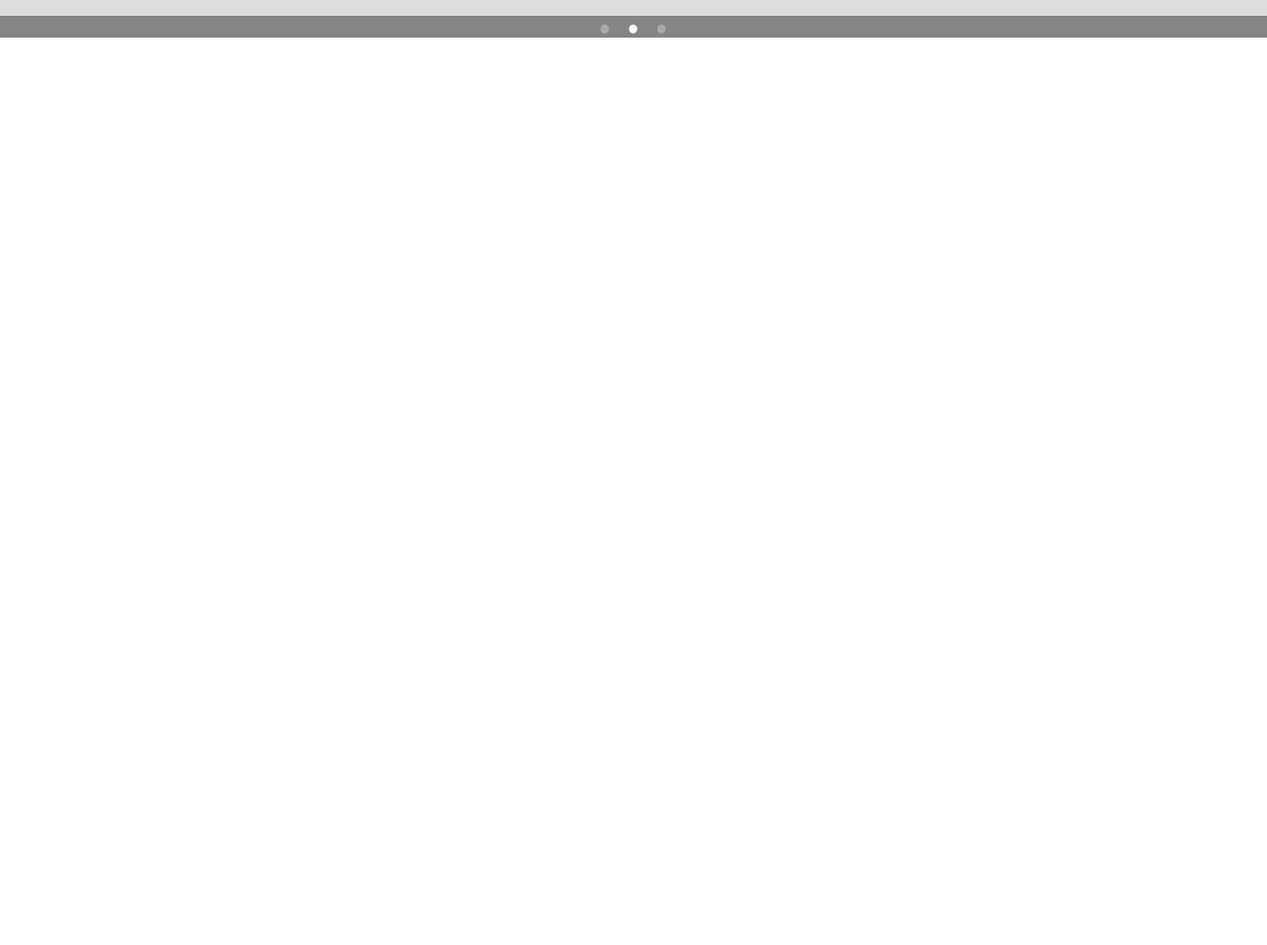
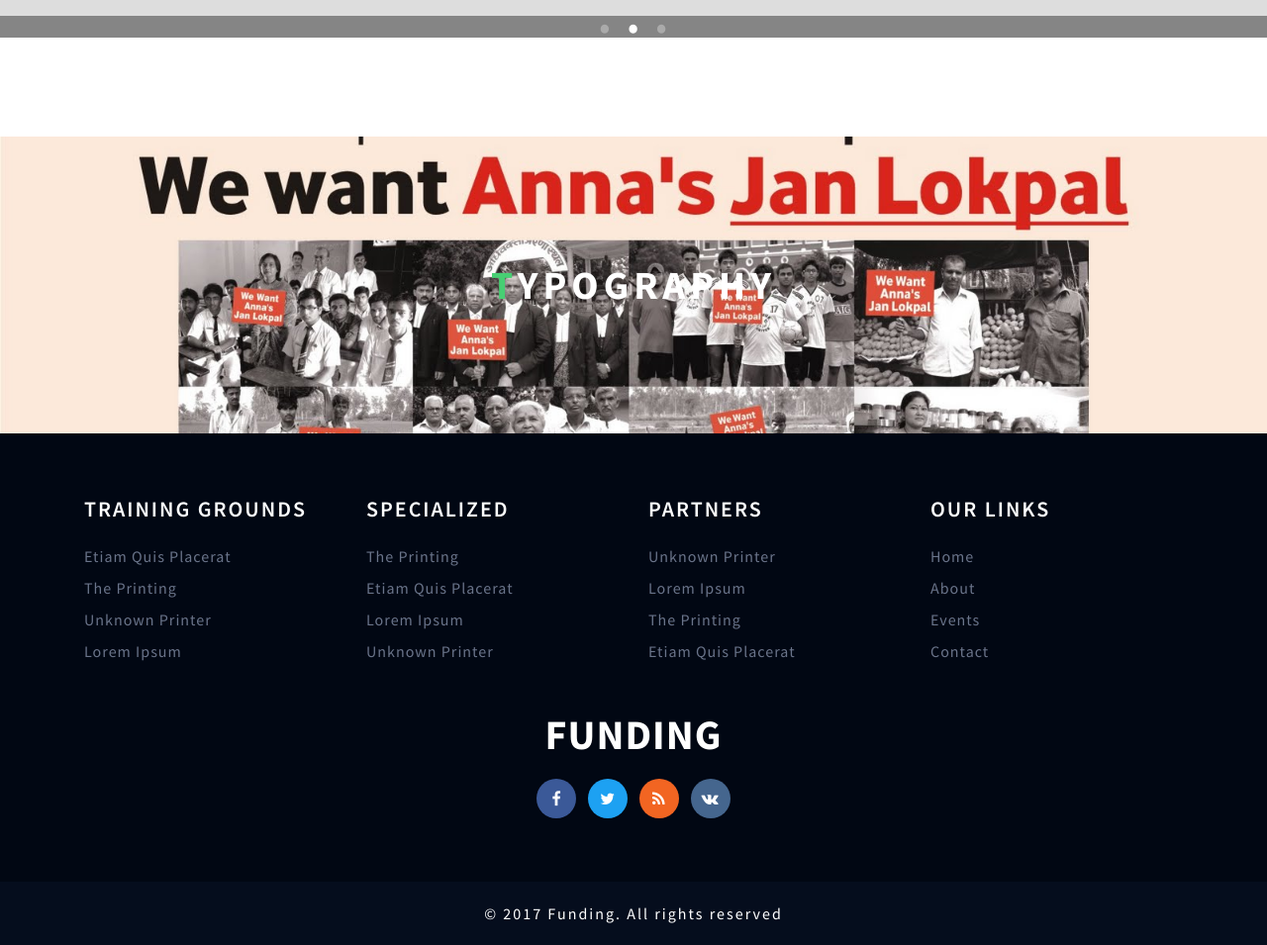
Before and after one commit to apoorvlathey/FundingIndia_BooleanPandits, a website: page frontend/src/index1.html in a window 1280 px wide. Shown: the part 479-1434 px from the top of the page at 99% size. Before the commit the page ends 800 px from the top, so only its background shows below. Drawn offline with Linux system fonts and the light colour scheme.

Commit message:
frontend-fixes

```diff
--- a/frontend/src/css/style.css
+++ b/frontend/src/css/style.css
@@ -326,8 +326,10 @@ h3.agileinfo_sign  {
 /*-- //bootstrap-pop-up --*/
 /*-- banner --*/
 .banner1{
-    background: url(../images/banner2.jpg) no-repeat 0px 0px;
-    background-size: cover;
+    background: url(../images/slider8.jpg) no-repeat 0px 0px;
+	background-size: cover;
+	background-position: center;
+	width:100%;
     -webkit-background-size: cover;
     -moz-background-size: cover;
     -o-background-size: cover;
--- a/frontend/src/index1.html
+++ b/frontend/src/index1.html
@@ -217,8 +217,87 @@
 		<div>
 			<h3><span></span></h3>
 		</div>
-		</div>
+    </div>
+    <!-- banner done -->
+    <div class="banner1">
+        <div class="wthree_banner1_info">
+          <h3><span>T</span>ypography</h3>
+      </div>
+      </div>
 
+    <!-- footer -->
+    <div class="footer_agile_w3ls">
+      <div class="container">
+        <div class="agileits_w3layouts_footer_grids">
+          <div class="col-md-3 footer-w3-agileits">
+            <h3>Training Grounds</h3>
+            <ul>
+              <li>Etiam quis placerat</li>
+              <li>the printing</li>
+              <li>unknown printer</li>
+              <li>Lorem Ipsum</li>
+            </ul>
+          </div>
+          <div class="col-md-3 footer-agileits">
+            <h3>Specialized</h3>
+            <ul>
+              <li>the printing</li>
+              <li>Etiam quis placerat</li>
+              <li>Lorem Ipsum</li>
+              <li>unknown printer</li>
+            </ul>
+          </div>
+          <div class="col-md-3 footer-wthree">
+            <h3>Partners</h3>
+            <ul>
+              <li>unknown printer</li>
+              <li>Lorem Ipsum</li>
+              <li>the printing</li>
+              <li>Etiam quis placerat</li>
+            </ul>
+          </div>
+
+          <div class="col-md-3 footer-agileits-w3layouts">
+            <h3>Our Links</h3>
+            <ul>
+              <li><a href="index.html">Home</a></li>
+              <li><a href="about.html">About</a></li>
+              <li><a href="events.html">Events</a></li>
+              <li><a href="mail.html">Contact</a></li>
+            </ul>
+
+          </div>
+          <div class="clearfix"></div>
+        </div>
+        <div class="agileits_w3layouts_logo logo2">
+          <h2><a href="index.html">Funding</a></h2>
+          <div class="agileits-social">
+            <ul>
+              <li>
+                <a href="#"><i class="fa fa-facebook"></i></a>
+              </li>
+              <li>
+                <a href="#"><i class="fa fa-twitter"></i></a>
+              </li>
+              <li>
+                <a href="#"><i class="fa fa-rss"></i></a>
+              </li>
+              <li>
+                <a href="#"><i class="fa fa-vk"></i></a>
+              </li>
+            </ul>
+          </div>
+        </div>
+      </div>
+    </div>
+    <div class="wthree_copy_right">
+      <div class="container">
+        <p>
+          © 2017 Funding. All rights reserved
+        </p>
+      </div>
+    </div>
+    <!-- //footer -->
 
     <div class="modal fade" id="myModal2" tabindex="-1" role="dialog">
       <div class="modal-dialog">
```
Also changed, not shown: frontend/src/images/slider7.jpeg (added), frontend/src/images/slider8.jpg (added).
